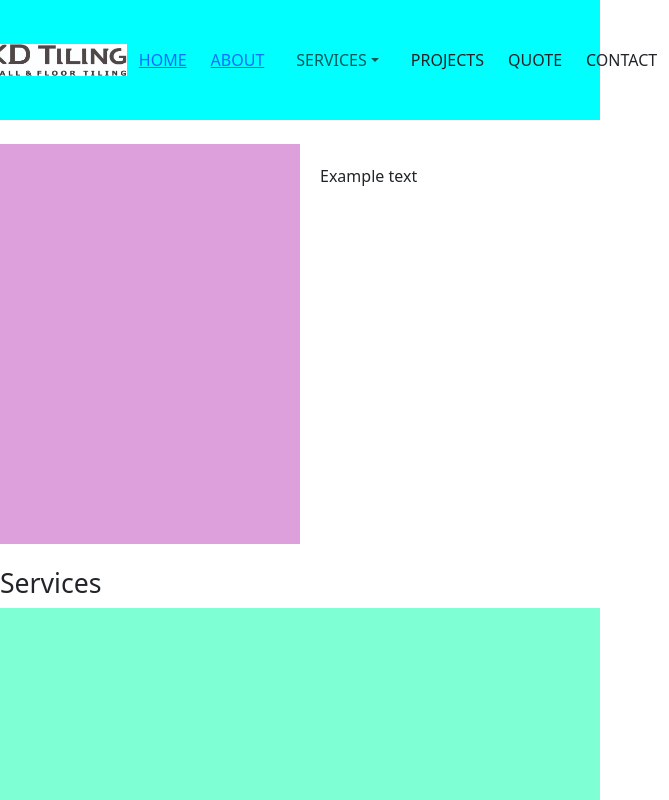
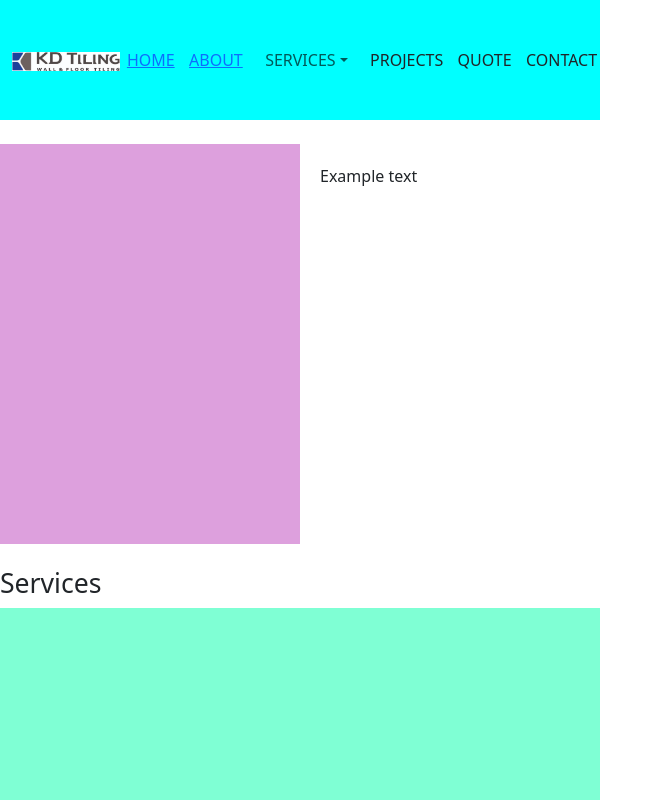
Before and after one commit to heights-m/KDTiling-website, a React (Vite) app in the folder KDTilingSite/: page / in a window 600 px wide. Shown: the top 800 px of the page, 669 px wide, since content can reach past the window. Built offline with nearby package versions, Linux system fonts and the light colour scheme.

Commit message:
navbar noncollapsed spacing issue

```diff
--- a/KDTilingSite/src/components/navbar.css
+++ b/KDTilingSite/src/components/navbar.css
@@ -15,6 +15,13 @@ nav button:active {
 .home-logo {
     max-height: 325px;
     width: 30vw;
+}
+
+
+@media (max-width: 750px) {
+    .home-logo {
+        width: 18vw;
+    }
 }
 
 /* small screen */
@@ -68,7 +75,7 @@ nav button:active {
     }
 
     .nav-item {
-        margin: 0 2vw;
+        margin: 0 1.2vw;
         height: 100%;
     }
 
```
